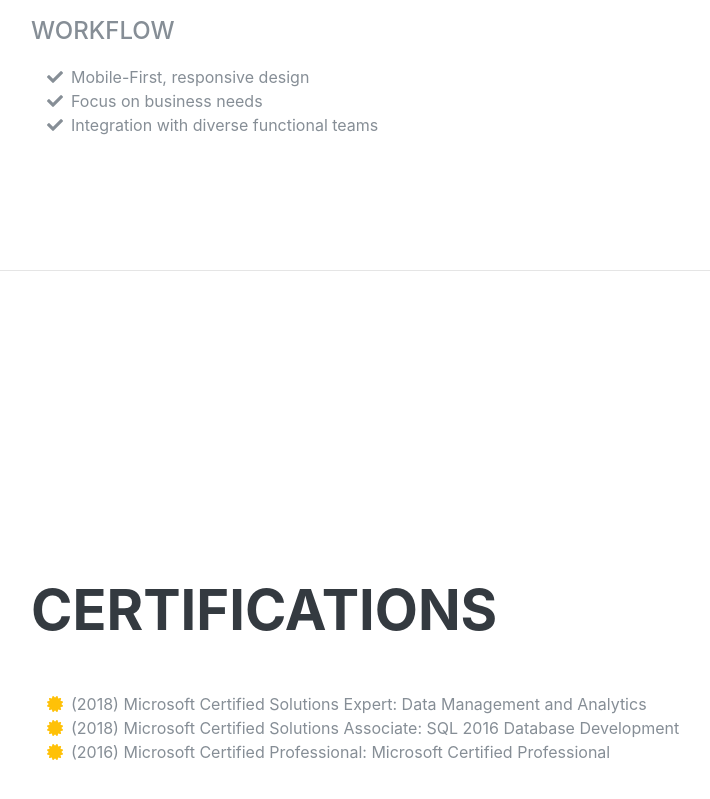
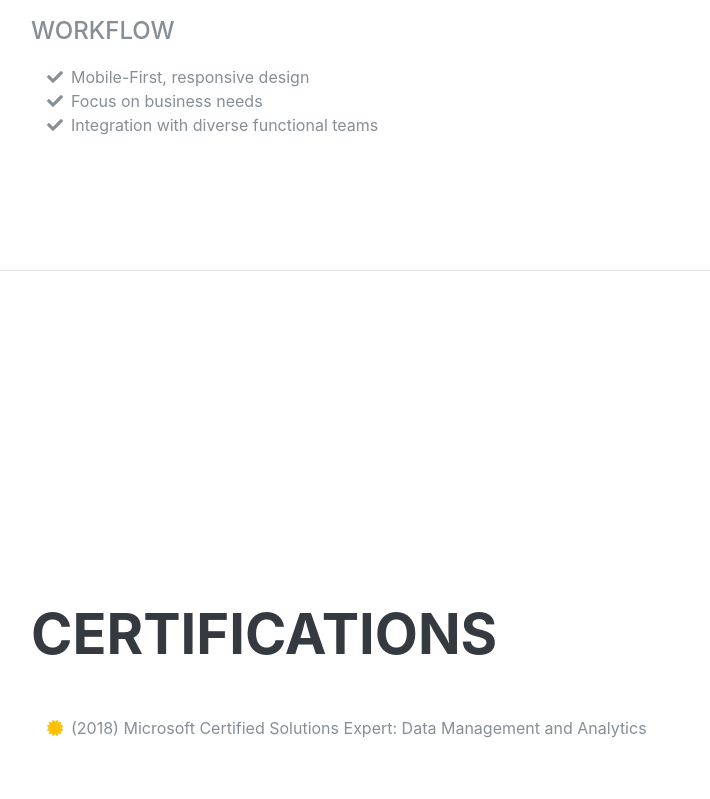
Before and after one commit to luchosrock/luisbustamante.me, a website built with Parcel: page index.html in a window 1280 px wide. Shown: the part 2473-3272 px from the top of the page, without its empty margins (289-999 px from the left). Built offline with nearby package versions, Linux system fonts and the light colour scheme; a web font is replaced by a local one.

Commit message:
Clean up certifications

```diff
--- a/index.html
+++ b/index.html
@@ -316,16 +316,6 @@
               (2018) Microsoft Certified Solutions Expert: Data Management and
               Analytics
             </li>
-            <li>
-              <i class="fa-li fa fa-certificate text-warning"></i>
-              (2018) Microsoft Certified Solutions Associate: SQL 2016 Database
-              Development
-            </li>
-            <li>
-              <i class="fa-li fa fa-certificate text-warning"></i>
-              (2016) Microsoft Certified Professional: Microsoft Certified
-              Professional
-            </li>
           </ul>
         </div>
       </section>
```
